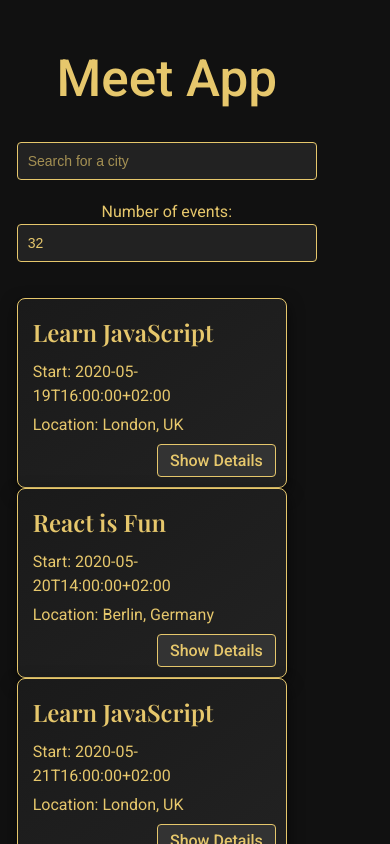
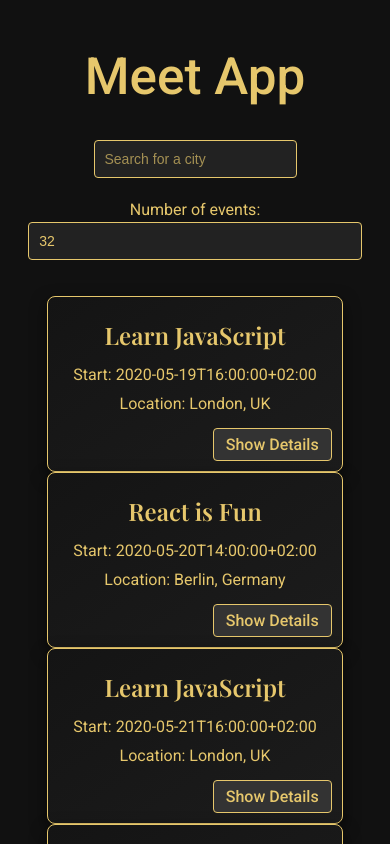
Before and after one commit to jolantasi/meet, a React (Vite) app: page / in a window 390 px wide. Shown: the top 844 px of the page. Built offline with nearby package versions, Linux system fonts and the light colour scheme.

Commit message:
Updated style to be centered
Updated the app content to be centered.

```diff
--- a/src/App.css
+++ b/src/App.css
@@ -2,19 +2,30 @@
 @import url('https://fonts.googleapis.com/css2?family=Playfair+Display:wght@600&family=Roboto:wght@400;500&display=swap');
 
 /* Base */
-body, html {
+html, body {
   margin: 0;
   padding: 0;
+  min-height: 100%;
+  width: 100%;
   font-family: 'Roboto', Arial, sans-serif;
-  background-color: #111; /* dark background */
-  color: #E6C76C; /* softer gold */
+  background-color: #111;
+  color: #E6C76C;
+}
+
+#root {
+  width: 100%;
+  display: flex;
+  justify-content: center; /* horizontally center the App */
 }
 
 .App {
+  width: 100%;
+  max-width: 1200px;
+  display: flex;
+  flex-direction: column;
+  align-items: center;  /* horizontally center content */
   text-align: center;
-  padding: 2% 5%;
-  max-width: 1200px;
-  margin: auto;
+  padding: 20px 5%;
 }
 
 /* Universal box-sizing */
@@ -85,25 +96,24 @@ input::placeholder {
 .event-list {
   display: flex;
   flex-direction: column;
-  align-items: center;
+  align-items: center; /* centers cards horizontally */
   gap: 15px;
-  margin: 20px auto;
   width: 100%;
-  max-width: 800px;
+  max-width: 900px; /* cards will not exceed this width */
+  margin: 20px 0; /* spacing from top/bottom */
 }
 
 /* Event cards */
 .event {
-  width: 100%;
-  max-width: 600px;
-  padding: 15px 15px 45px;
-  text-align: left;
+  width: 100%;        /* stretches to parent width */
+  max-width: 900px;   /* never too wide */
+  padding: 20px 25px 50px;
+  text-align: center;
   border-radius: 8px;
   position: relative;
-  background: linear-gradient(145deg, #1a1a1a, #222);
+  background: linear-gradient(145deg, #141414, #1c1c1c);
   border: 1px solid #E6C76C;
   box-shadow: 0 6px 16px rgba(0,0,0,0.6);
-  transition: transform 0.2s, box-shadow 0.2s;
   font-family: 'Playfair Display', serif;
 }
 
@@ -147,17 +157,18 @@ input::placeholder {
   color: #111;
 }
 
-/* Responsive */
 @media screen and (max-width: 768px) {
   .App {
-    padding: 5%;
+    padding: 15px 5%;
   }
 
-  .event, .suggestions {
-    max-width: 90%;
+  .event-list,
+  .event {
+    max-width: 100%;
   }
 
-  input[type="text"], input[type="number"] {
+  input[type="text"],
+  input[type="number"] {
     max-width: 100%;
   }
 }
```
